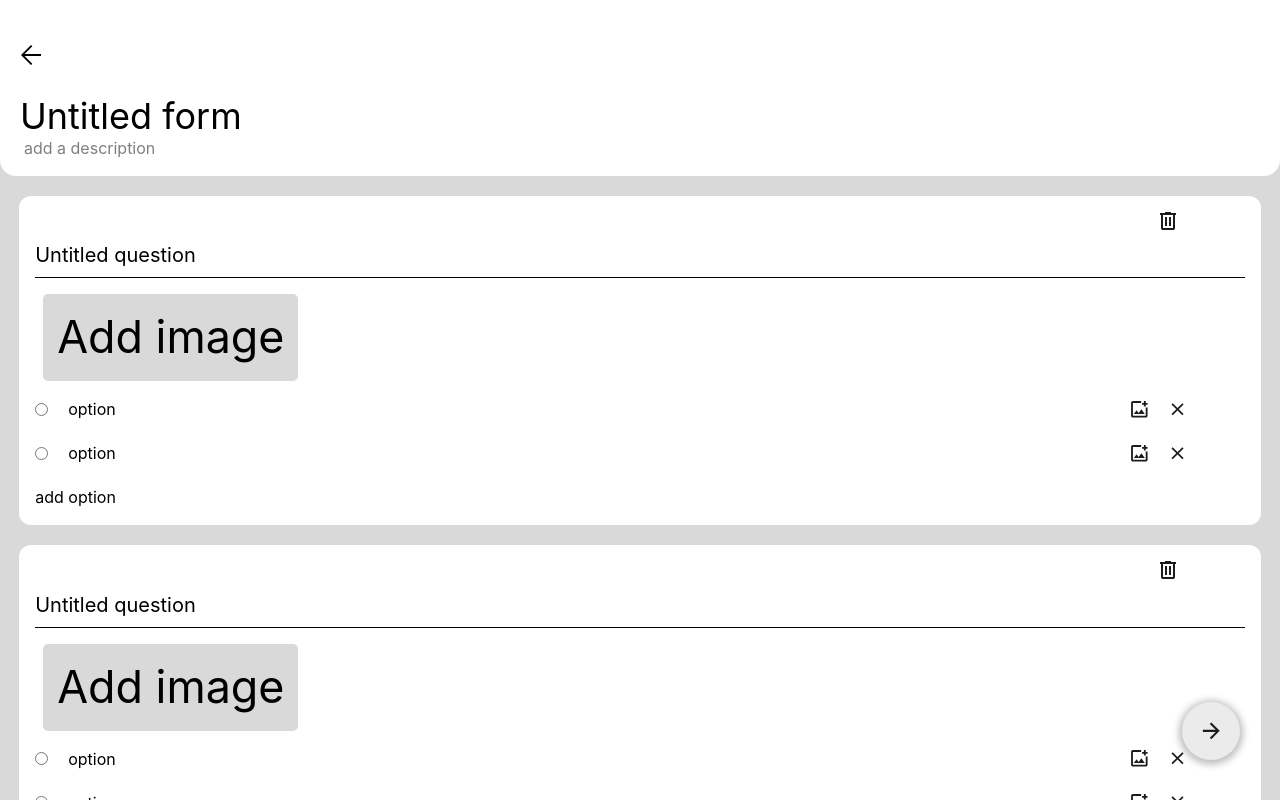
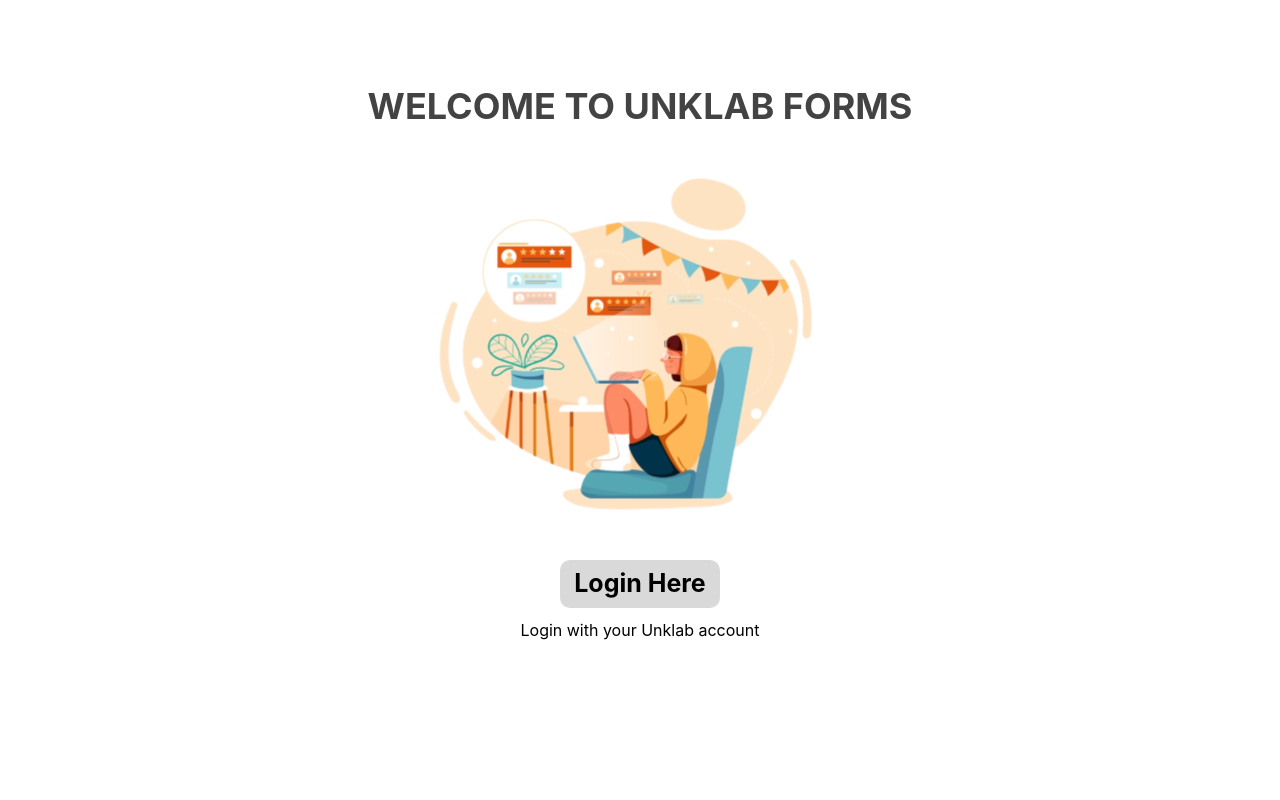
Before and after one commit to chaddjong/projek-vote, a React (Create React App) app: page / in a window 1280 px wide. Shown: the top 800 px of the page. Built offline with nearby package versions, Linux system fonts and the light colour scheme.

Commit message:
penambahan router

```diff
--- a/package.json
+++ b/package.json
@@ -11,6 +11,7 @@
     "@testing-library/user-event": "^13.5.0",
     "react": "^18.2.0",
     "react-dom": "^18.2.0",
+    "react-router-dom": "^6.4.5",
     "react-scripts": "5.0.1",
     "web-vitals": "^2.1.4"
   },
--- a/src/App.js
+++ b/src/App.js
@@ -4,15 +4,17 @@
 import { faRoute } from "@fortawesome/free-solid-svg-icons";
 import MobileFormMaking from "./pages/MobileFormMaking";
 import Testing from "./pages/flextest";
+import { BrowserRouter, Routes, Route } from "react-router-dom";
 
 function App() {
   return (
-    <div className="App">
-      {/* <HomePage /> */}
-      {/* <LoginPage /> */}
-      {/* <Testing /> */}
-      <MobileFormMaking />
-    </div>
+    <BrowserRouter>
+      <Routes>
+        <Route path="/" element={<LoginPage />} />
+        <Route path="/home" element={<HomePage />} />
+        <Route path="/form-making" element={<MobileFormMaking />} />
+      </Routes>
+    </BrowserRouter>
   );
 }
 
--- a/src/components/HomeMenu.jsx
+++ /dev/null
@@ -1,37 +0,0 @@
-import React from "react";
-import NextArrow from "../img/arrow_forward.svg";
-
-function HomeMenu() {
-  return (
-    <div className="flex flex-col justify-center items-center">
-      <form className="relative z-0" action="">
-        <input
-          placeholder="Token"
-          className="border-black text-black border-[2px] font-inter font-medium rounded-2xl p-[15px] text-lg w-[320px] mt-[20px] py-4"
-        >
-        </input>
-        <button className="absolute z-1 w-[20px] h-[20px] top-[43px] right-[27px]">
-          <img src={NextArrow}/>
-        </button>
-      </form>
-      <div className="flex flex-row justify-center items-center mt-[30px] gap-[13px]">
-        <button className="flex justify-center items-center bg-[#D9D9D9] w-[150px] h-[80px] rounded-[14.64px] font-inter font-[600] text-xl hover:bg-[#FFB546]">
-          <p>See Form Responds</p>
-        </button>
-        <button className="flex justify-center items-center bg-[#D9D9D9] w-[150px] h-[80px] rounded-[14.64px] font-inter font-[600] text-xl hover:bg-[#FFB546]">
-          <p>
-            Create <br /> Form
-          </p>
-        </button>
-        {/* <div className="flex justify-center items-center bg-[#D9D9D9] w-[150px] h-[80px] rounded-[14.64px] font-inter font-[600] text-xl">
-          <p>See Form <br/>Responds</p>
-        </div>
-        <div className="flex justify-center items-center bg-[#D9D9D9] w-[150px] h-[80px] rounded-[14.64px] font-inter font-[600] text-xl">
-          <p>Create <br/>Form</p>
-        </div> */}
-      </div>
-    </div>
-  );
-}
-
-export default HomeMenu;
--- a/src/components/QuestionCard.jsx
+++ b/src/components/QuestionCard.jsx
@@ -24,7 +24,7 @@
       </div>
       <Option />
       <Option />
-      <button className="flex w-max">
+      <button className="flex w-max text-[#898989] ml-1">
         add option
       </button>
     </div>
--- a/src/pages/FormChecking.jsx
+++ b/src/pages/FormChecking.jsx
@@ -0,0 +1,9 @@
+import React from "react";
+
+export default function FormChecking() {
+  return(
+    <div>
+        Form Checking
+    </div>
+  );
+}
--- a/src/pages/HomePage.jsx
+++ b/src/pages/HomePage.jsx
@@ -1,6 +1,7 @@
 import React from "react";
-import HomeMenu from "../components/HomeMenu";
+import NextArrow from "../img/arrow_forward.svg";
 import PublicFormThumbnail from "../components/PublicFormThumbnail";
+import { Link } from "react-router-dom"
 
 function HomePage() {
   return (
@@ -9,7 +10,35 @@
         <div className="flex flex-row justify-center items-center mt-[83.83px] text-4xl text-center leading-[44.3px] font-inter font-bold text-[#434343]">
           <h1>WELCOME BACK USER!</h1>
         </div>
-        <HomeMenu />
+        <div className="flex flex-col justify-center items-center">
+          <form className="relative z-0" action="">
+            <input
+              placeholder="Token"
+              className="border-black text-black border-[2px] font-inter font-medium rounded-2xl p-[15px] text-lg w-[320px] mt-[20px] py-4"
+            ></input>
+            <button className="absolute z-1 w-[20px] h-[20px] top-[43px] right-[27px]">
+              <img src={NextArrow} />
+            </button>
+          </form>
+          <div className="flex flex-row justify-center items-center mt-[30px] gap-[13px]">
+            <button className="flex justify-center items-center bg-[#D9D9D9] w-[150px] h-[80px] rounded-[14.64px] font-inter font-[600] text-xl hover:bg-[#FFB546]">
+              <p>See Form Responds</p>
+            </button>
+            <Link to={"/form-making"}>
+              <button className="flex justify-center items-center bg-[#D9D9D9] w-[150px] h-[80px] rounded-[14.64px] font-inter font-[600] text-xl hover:bg-[#FFB546]">
+                <p>
+                  Create <br /> Form
+                </p>
+              </button>
+            </Link>
+            {/* <div className="flex justify-center items-center bg-[#D9D9D9] w-[150px] h-[80px] rounded-[14.64px] font-inter font-[600] text-xl">
+          <p>See Form <br/>Responds</p>
+        </div>
+        <div className="flex justify-center items-center bg-[#D9D9D9] w-[150px] h-[80px] rounded-[14.64px] font-inter font-[600] text-xl">
+          <p>Create <br/>Form</p>
+        </div> */}
+          </div>
+        </div>
         <div className="w-[350px] h-screen bg-[#D9D9D9] mt-10 rounded-lg">
           {/* <div className="flex flex-col justify-center items-center font-inter font-normal text-xl leading-6 text-black opacity-40">
             <p>No Public Forms</p>
--- a/src/pages/LoginPage.jsx
+++ b/src/pages/LoginPage.jsx
@@ -1,25 +1,30 @@
 import React from "react";
 import background from "../img/image 1.svg";
+import { Link } from "react-router-dom";
 
 function LoginPage() {
   return (
     <div className="relative">
-      <div className="flex flex-col justify-center items-center">
-        <div className="flex flex-row justify-center items-center mt-[83.83px] text-4xl text-center leading-[44.3px] font-inter font-bold text-[#434343]">
-          <h1>WELCOME TO UNKLAB FORMS</h1>
-        </div>
-        <div className="absolute top-[150px]">
-          <img src={background} alt="background-img" />
-        </div>
-        <div className="flex flex-col justify-center items-center bg-[#D9D9D9] w-[200px] h-[50px] rounded-[10px] mt-[450px]">
-          <button className="font-inter font-bold text-[25px]">
-            Login Here
-          </button>
-        </div>
-        <div className="pt-[10px]">
-          <p className="font-inter">
-            <a href="#">Login with your Unklab account</a>
-          </p>
+      <div className="flex flex-row justify-center items-start h-screen">
+        <div className="flex flex-col justify-center items-center mt-[83.83px]">
+          <h1 className="text-4xl text-center leading-[44.3px] font-inter font-bold text-[#434343]">
+            WELCOME TO UNKLAB FORMS
+          </h1>
+          <img
+            src={background}
+            alt="background-img"
+            className="h-[27rem] w-[31rem]"
+          />
+          <div className="flex flex-col justify-center items-center">
+            <Link to={"/home"}>
+              <button className="font-inter font-bold text-[25px] w-[10rem] h-[3rem] bg-[#D9D9D9] rounded-[10px]">
+                Login Here
+              </button>
+            </Link>
+            <div className="pt-[10px]">
+              <p className="font-inter">Login with your Unklab account</p>
+            </div>
+          </div>
         </div>
       </div>
     </div>
--- a/src/pages/MobileFormMaking.jsx
+++ b/src/pages/MobileFormMaking.jsx
@@ -3,7 +3,8 @@
 import BackArrow from "../img/arrow_back.svg";
 import Add from "../img/add.svg";
 import NextArrow from "../img/arrow_forward.svg";
-// import '../bgform.css';
+// import "./bgform.css";
+import { Link } from "react-router-dom"
 
 function MobileFormMaking() {
   return (
@@ -33,6 +34,7 @@
               ></input>
             </div>
           </div>
+
           <QuestionCard />
           <QuestionCard />
           <QuestionCard />
```
Also changed, not shown: src/pages/bgform.css (renamed from src/bgform.css), 1 other file (tests, documents, lock files or other folders).
